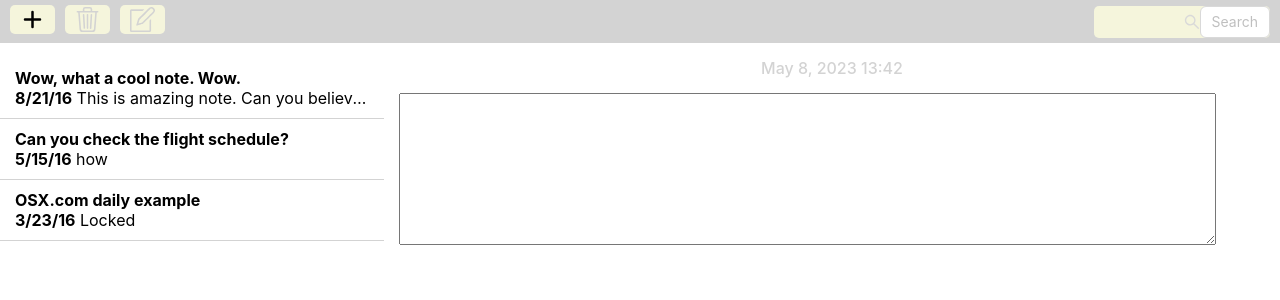
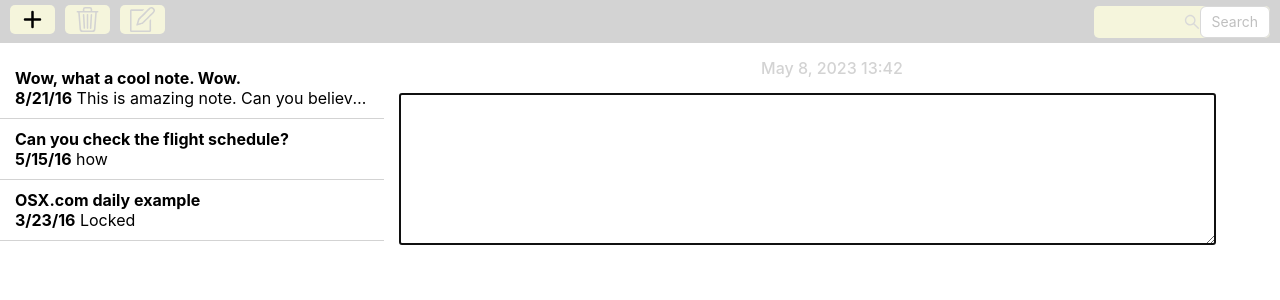
Before and after one commit to Anatolii1996/notes, a React (Create React App) app: page /new in a window 1280 px wide. Shown: the top 300 px of the page. Built offline with nearby package versions, Linux system fonts and the light colour scheme.

Commit message:
add autofocus

```diff
--- a/src/components/NewNote.jsx
+++ b/src/components/NewNote.jsx
@@ -11,13 +11,13 @@ const NewNote = ({ setNotes }) => {
   const convertToMark = (note) => {
     const changedHead = "#### " + note.split("\n")[0] + "\n";
     const changedBody =
-      String(`****${moment().format("M/D/YY")}****`) + " " + note.split("\n")[1];
+      String(`**${moment().format("M/D/YY")}**`) + " " + note.split("\n")[1];
     return changedHead + changedBody;
   };
 
   return (
     <div className="new_note">
-      <textarea
+      <textarea autoFocus
         value={newNote}
         onChange={(e) => {
           setNewNote(e.target.value);
```
